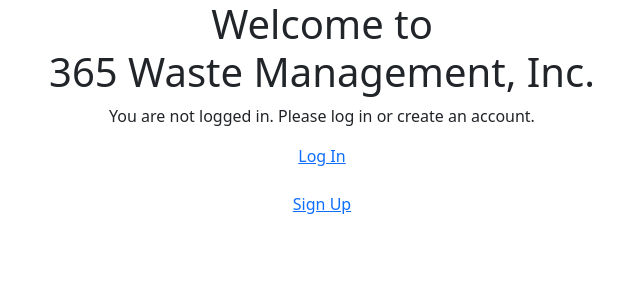
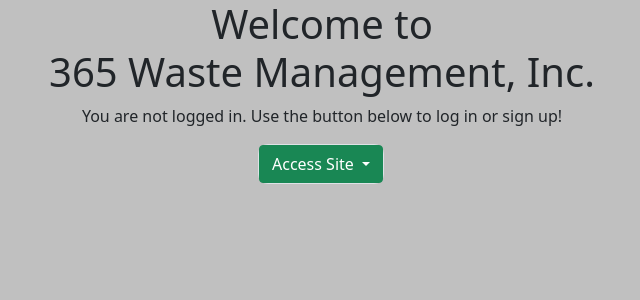
Before and after one commit to AaronKurowski/Trash_Collections, a Django app: template trash_collector/templates/home.html in a window 1280 px wide; the page is wider, and only the part inside the window is pictured. Shown: the top 300 px of that part, without its empty margins (318-958 px from the left). Run offline with Django 3.2, Linux system fonts and the light colour scheme; the template is opened without the code that fills it, so the values that code supplies are empty.

Commit message:
Added a access button drop down to clean up the raw links on front page. Some background color added, nothing major.

```diff
--- a/trash_collector/employees/templates/employees/create.html
+++ b/trash_collector/employees/templates/employees/create.html
@@ -5,6 +5,7 @@
 {% block content %}
 <form style="text-align:center" action="{% url 'employees:create' %}" method="POST">
     {% csrf_token %}
+
         <div>
             <label class="form-label" for="name">Name</label>
             <input class="" type="text" id="name" name="name">
--- /dev/null
+++ b/trash_collector/static/css/styles.css
@@ -0,0 +1,13 @@
+.bg {
+    background-color: silver;
+}
+
+.center {
+    margin-left: 45%;
+    margin-right: 50%;
+}
+
+.border {
+    border: seagreen;
+    border-radius: 10px;
+}
--- a/trash_collector/templates/base.html
+++ b/trash_collector/templates/base.html
@@ -2,6 +2,8 @@
 <html>
 <head>
   <link href="https://cdn.jsdelivr.net/npm/bootstrap@5.0.0/dist/css/bootstrap.min.css" rel="stylesheet" integrity="sha384-wEmeIV1mKuiNpC+IOBjI7aAzPcEZeedi5yW5f2yOq55WWLwNGmvvx4Um1vskeMj0" crossorigin="anonymous">
+  {% load static %}
+  <link rel="stylesheet" type="text/css" href="{% static 'css/styles.css' %}">
   <meta charset="utf-8">
   <title>{% block title %}{% endblock %}</title>
 </head>
--- a/trash_collector/templates/home.html
+++ b/trash_collector/templates/home.html
@@ -5,16 +5,27 @@
 {% block header %} Welcome to <br>365 Waste Management, Inc. {% endblock %}
 
 {% block content %}
+<body class="bg">
 {% if user.is_authenticated %}
   Hello {{ user.username }}. You don't have a group assigned. Please contact administrator or attempt to register again.
   <p><a href="{% url 'logout' %}">Log Out</a></p>
 {% else %}
 <div style="text-align:center">
-  <p>You are not logged in. Please log in or create an account.</p>
-  <a href="{% url 'login' %}">Log In</a><br><br>
-  <a href="{% url 'accounts:register' %}">Sign Up</a>
+  <p>You are not logged in. Use the button below to log in or sign up!</p>
+<!--  <a href="{% url 'login' %}">Log In</a><br><br>-->
+<!--  <a href="{% url 'accounts:register' %}">Sign Up</a>-->
+</div>
+<div class="btn-group center border">
+  <button type="button" class="btn btn-success dropdown-toggle" data-bs-toggle="dropdown" aria-expanded="false">
+    Access Site
+  </button>
+  <ul class="dropdown-menu">
+    <li><a class="dropdown-item" href="{% url 'login' %}">Login</a></li>
+    <li><a class="dropdown-item" href="{% url 'accounts:register' %}">Sign up</a></li>
+  </ul>
 </div>
 {% endif %}
+</body>
 {% endblock %}
 
 {# This is the home page that allows a logged out user to register or log in #}
```
